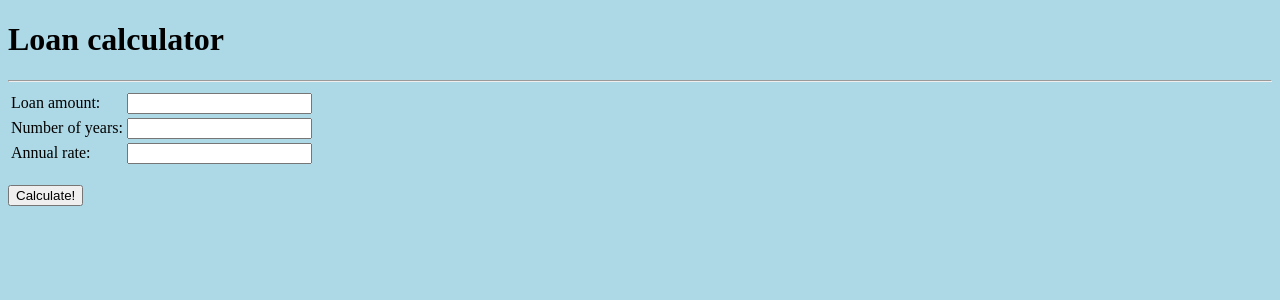
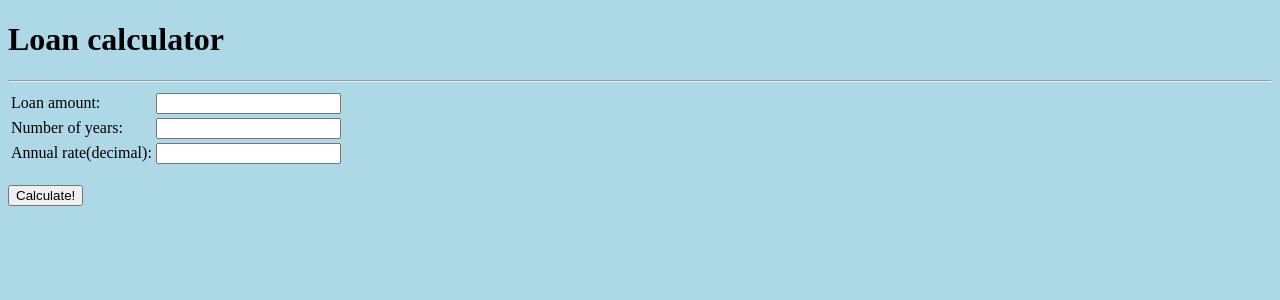
Before and after one commit to g-yf/calculator, a Flask app: page / in a window 1280 px wide. Shown: the top 300 px of the page. Run offline with Flask 2, Linux system fonts and the light colour scheme.

Commit message:
edited textbox

```diff
--- a/templates/index.html
+++ b/templates/index.html
@@ -11,7 +11,7 @@
         <td>Number of years: </td> <td> <input type="text" name="numTwo" /> </td>
 </tr>
 <tr>
-  <td>Annual rate: </td> <td> <input type="text" name="numThree" /> </td>
+  <td>Annual rate(decimal): </td> <td> <input type="text" name="numThree" /> </td>
 </tr>
 </table>
 <br>
```
